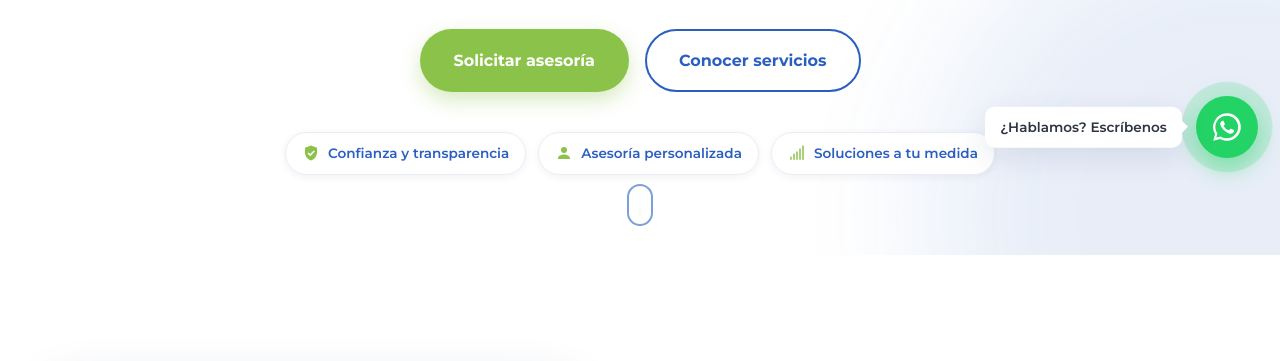
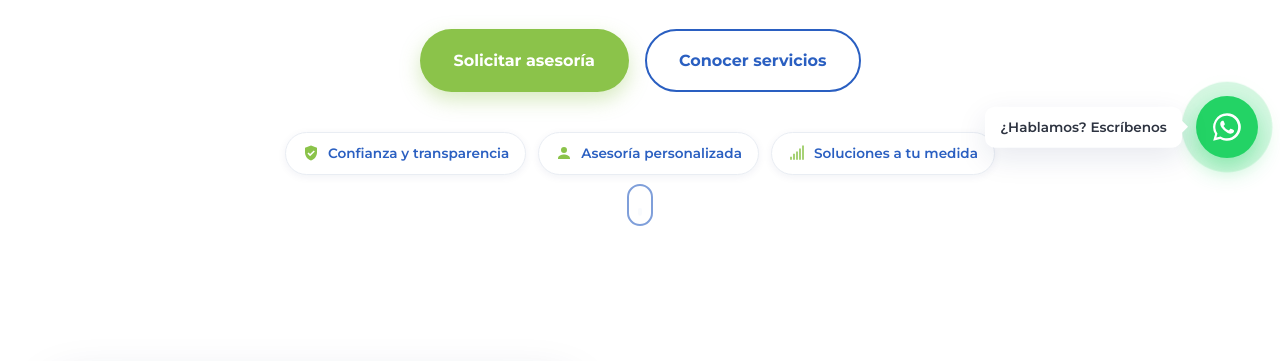
Before and after one commit to arielvo1116/plenitud-financiera, a plain HTML site: page index.html in a window 1280 px wide. Shown: the part 620-981 px from the top of the page. Drawn offline with Linux system fonts and the light colour scheme.

Commit message:
Add files via upload

```diff
--- a/css/styles.css
+++ b/css/styles.css
@@ -115,14 +115,6 @@ button, input, select, textarea { font: inherit; color: inherit; }
   padding: calc(var(--header-h) + 2.5rem) 0 5rem; overflow: hidden; isolation: isolate;
   background: #fff;
 }
-.hero__bg { position: absolute; inset: 0; z-index: -1; pointer-events: none; }
-.hero__bg::before, .hero__bg::after {
-  content: ""; position: absolute; border-radius: 50%; filter: blur(60px); opacity: .35;
-  animation: blob 18s ease-in-out infinite alternate; will-change: transform;
-}
-.hero__bg::before { width: 520px; height: 520px; background: rgba(139, 195, 74, .45); top: -140px; left: -160px; }
-.hero__bg::after { width: 560px; height: 560px; background: rgba(42, 95, 193, .30); bottom: -200px; right: -180px; animation-delay: -9s; }
-@keyframes blob { from { transform: translate(0, 0) scale(1); } to { transform: translate(60px, 40px) scale(1.12); } }
 .hero__content { max-width: 900px; }
 .hero__title br { display: none; }
 @media (min-width: 700px) { .hero__title br { display: inline; } }
@@ -314,13 +306,13 @@ input[type="range"]::-moz-range-thumb { width: 16px; height: 16px; border-radius
 .contact__form h3 { font-size: 1.4rem; margin-bottom: 1.2rem; }
 
 /* ---------- Footer ---------- */
-.footer { background: var(--blue-deep); color: rgba(255, 255, 255, .8); font-size: .92rem; }
+.footer { background: var(--blue); color: rgba(255, 255, 255, .9); font-size: .92rem; }
 .footer__grid { display: grid; grid-template-columns: 1.4fr 1fr 1.2fr 1.3fr; gap: 2.5rem; padding: 4rem 0 3rem; }
 .footer__brand img { width: 110px; margin-bottom: 1rem; }
 .footer h4 { color: #fff; font-size: 1rem; margin-bottom: 1rem; }
 .footer li { margin-bottom: .55rem; }
 .footer a:hover { color: var(--green); }
-.footer__bottom { border-top: 1px solid rgba(255, 255, 255, .1); padding: 1.2rem 0; text-align: center; font-size: .82rem; }
+.footer__bottom { border-top: 1px solid rgba(255, 255, 255, .2); padding: 1.2rem 0; text-align: center; font-size: .82rem; }
 .footer__bottom p { margin: 0; }
 
 /* ---------- Botones flotantes ---------- */
--- a/index.html
+++ b/index.html
@@ -85,7 +85,6 @@
   <main id="main">
     <!-- ===== HERO ===== -->
     <section class="hero" id="inicio">
-      <div class="hero__bg" aria-hidden="true"></div>
       <div class="container hero__content">
         <img class="hero__logo" src="img/logo.png" alt="Plenitud Financiera — ¡Creciendo juntos paso a paso!" width="439" height="500" fetchpriority="high">
         <h1 class="hero__title">Financiamiento para tus&nbsp;metas,<br> <span>soluciones para tu futuro</span></h1>
```
